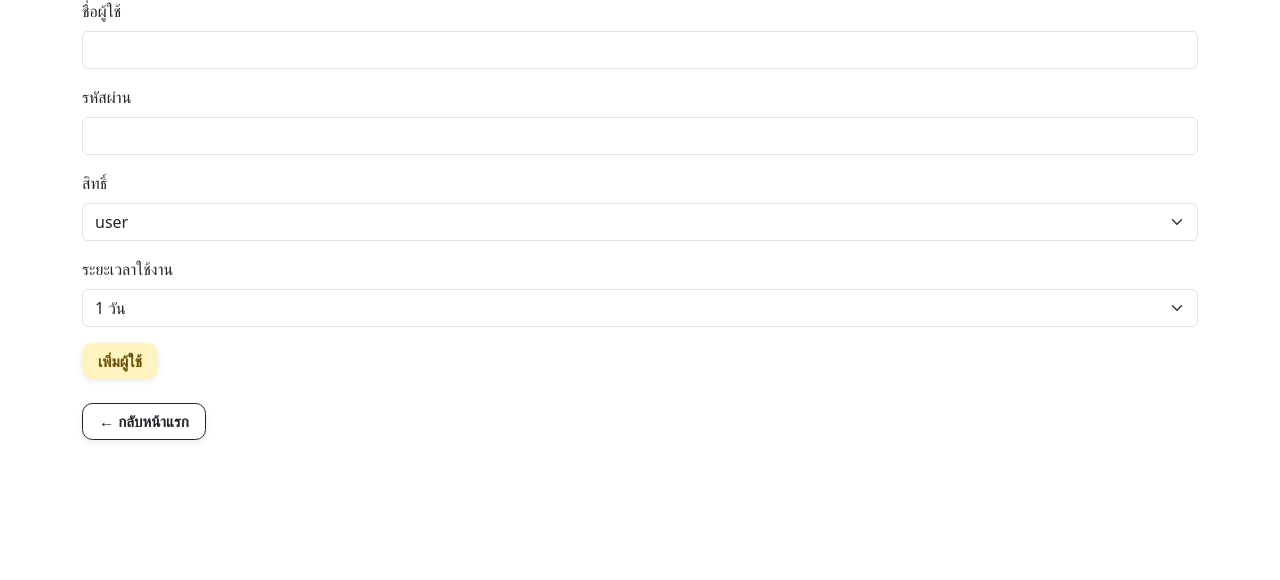
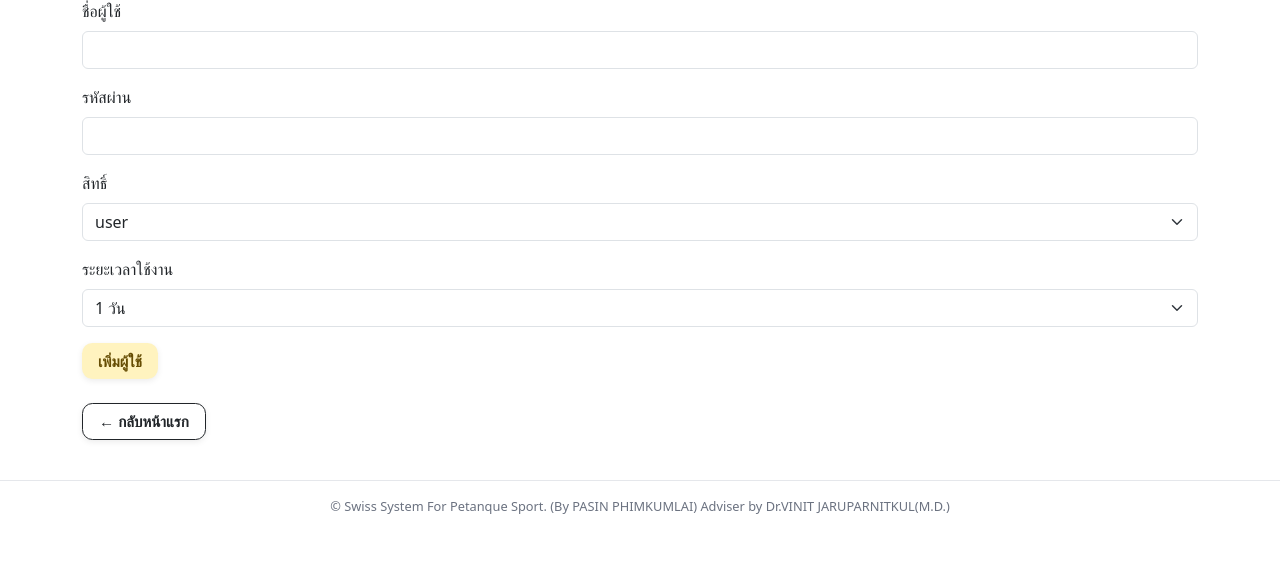
Before and after one commit to Dekchairukna/tournoi-petanque, a Flask app: page /admin/users/add in a window 1280 px wide. Shown: the part 190-770 px from the top of the page. Run offline with Flask 3, Linux system fonts and the light colour scheme; a user stored in the database is signed in; some libraries are stand-ins or nearby versions.

Commit message:
update all

```diff
--- a/templates/base.html
+++ b/templates/base.html
@@ -103,6 +103,16 @@
   border-radius: 999px;
   font-weight: 600;
 }
+
+.app-global-footer {
+  margin-top: 2.5rem;
+  padding: 1rem 0.75rem;
+  text-align: center;
+  font-size: clamp(0.72rem, 1vw, 0.9rem);
+  color: #6b7280;
+  border-top: 1px solid #e5e7eb;
+  background: rgba(255, 255, 255, 0.85);
+}
   </style>
 </head>
 
@@ -203,6 +213,11 @@
     <!-- Content from other templates will be inserted here -->
     {% endblock %}
   </div>
+
+  <footer class="app-global-footer">
+    © Swiss System For Petanque Sport. (By PASIN PHIMKUMLAI) Adviser by Dr.VINIT JARUPARNITKUL(M.D.)
+  </footer>
+
 <script>
     window.APP_LANG = {{ current_lang|tojson }};
     window.APP_TEXT_TRANSLATIONS = {{ text_translations|tojson }};
```
Also changed, not shown: templates/index.html (+1 -6 lines), instance/tournoi.db.
